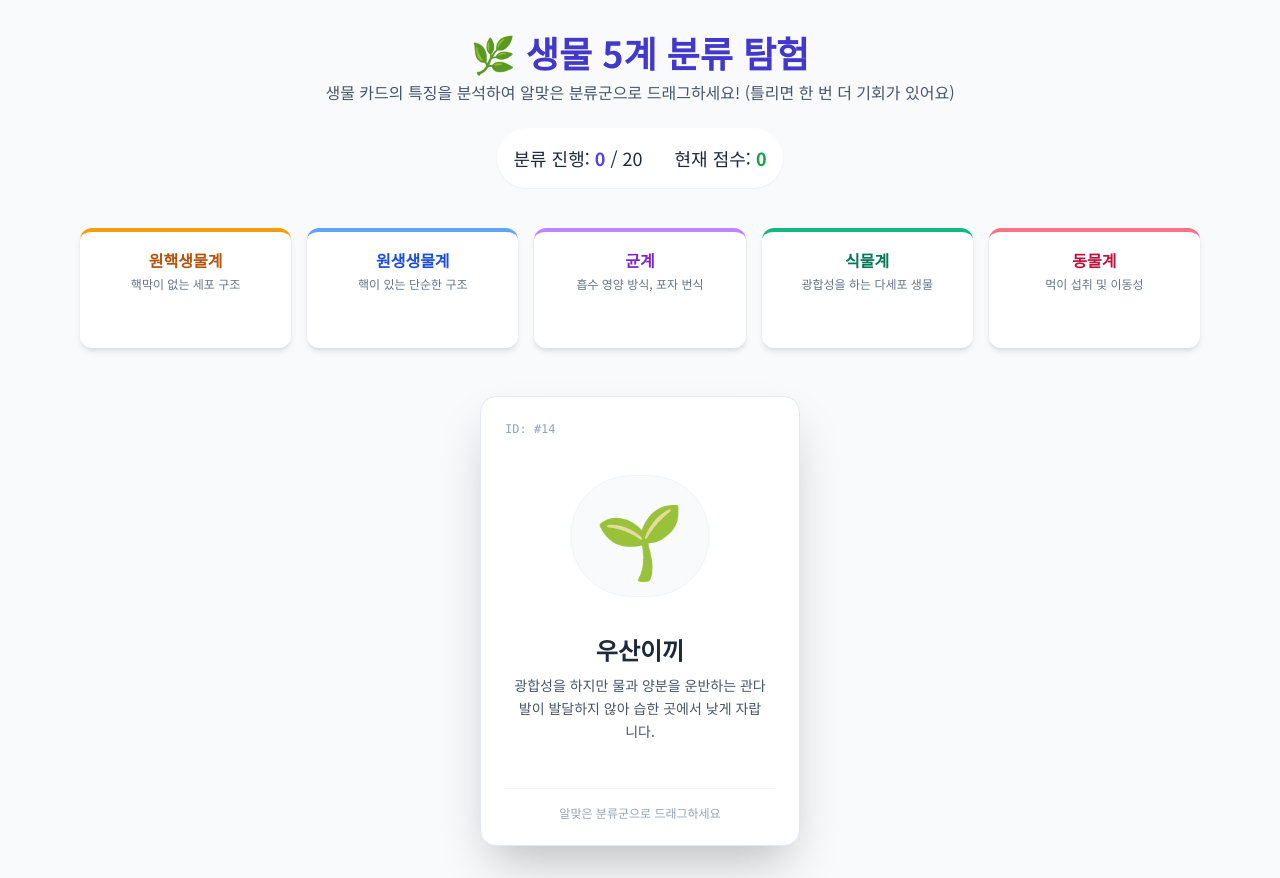
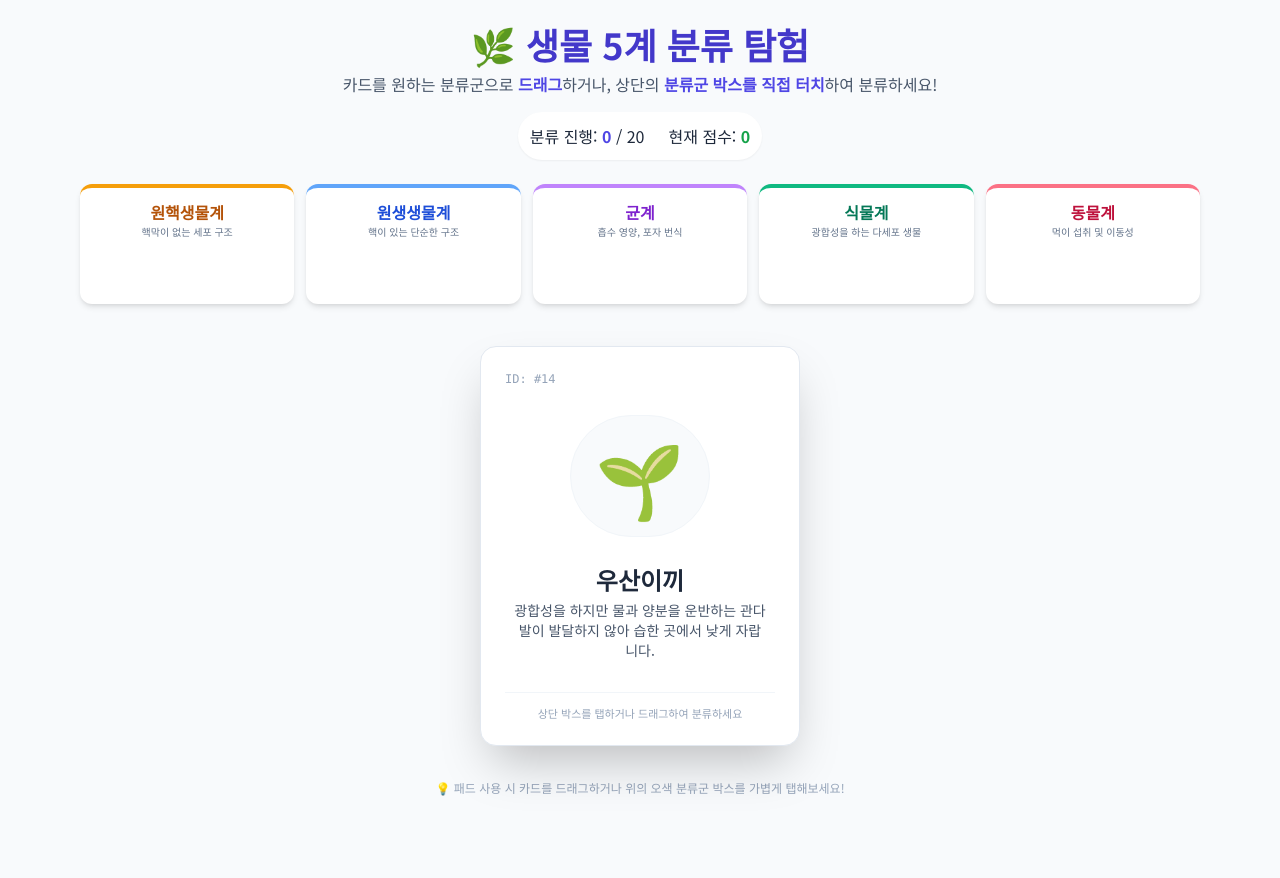
Before and after one commit to biotkong/-, a plain HTML site: page index.html in a window 1280 px wide. After the commit the page ends 820 px from the top, so only its background shows below. Drawn offline with nearby package versions, Linux system fonts and the light colour scheme.

Commit message:
Update index.html

```diff
--- a/index.html
+++ b/index.html
@@ -11,26 +11,33 @@
         body {
             font-family: 'Noto Sans KR', sans-serif;
             background-color: #f0f4f8;
-            touch-action: manipulation;
+            touch-action: none; /* 패드에서 기본 스크롤/바운스 방지하여 드래그 최적화 */
+            overflow-x: hidden;
         }
 
         .kingdom-slot {
-            transition: all 0.3s ease;
+            transition: all 0.2s ease;
             min-height: 120px;
+        }
+
+        /* 터치 및 마우스 호버 시 피드백 강화 */
+        .kingdom-slot:hover {
+            transform: translateY(-2px);
+            box-shadow: 0 10px 15px -3px rgba(0, 0, 0, 0.1);
+        }
+
+        .kingdom-slot:active {
+            transform: scale(0.98);
         }
 
         .kingdom-slot.drag-over {
             background-color: #e2e8f0;
-            transform: scale(1.02);
+            transform: scale(1.04);
             border: 2px dashed #4a5568;
         }
 
         .card-animation {
-            transition: transform 0.3s cubic-bezier(0.175, 0.885, 0.32, 1.275), opacity 0.3s ease;
-        }
-
-        .card-animation:hover {
-            transform: translateY(-5px);
+            transition: transform 0.1s ease, opacity 0.3s ease;
         }
 
         .shake {
@@ -43,87 +50,80 @@
             30%, 50%, 70% { transform: translate3d(-4px, 0, 0); }
             40%, 60% { transform: translate3d(4px, 0, 0); }
         }
-
-        @keyframes success-pulse {
-            0% { background-color: transparent; }
-            50% { background-color: #48bb78; }
-            100% { background-color: transparent; }
-        }
     </style>
 </head>
-<body class="bg-slate-50 text-slate-800">
+<body class="bg-slate-50 text-slate-800 select-none">
 
-    <div class="max-w-6xl mx-auto px-4 py-8">
+    <div class="max-w-6xl mx-auto px-4 py-6">
         <!-- Header -->
-        <header class="text-center mb-10">
-            <h1 class="text-4xl font-bold text-indigo-700 mb-2">🌿 생물 5계 분류 탐험</h1>
-            <p class="text-slate-600">생물 카드의 특징을 분석하여 알맞은 분류군으로 드래그하세요! (틀리면 한 번 더 기회가 있어요)</p>
+        <header class="text-center mb-6">
+            <h1 class="text-3xl md:text-4xl font-bold text-indigo-700 mb-2">🌿 생물 5계 분류 탐험</h1>
+            <p class="text-slate-600 text-sm md:text-base">
+                카드를 원하는 분류군으로 <span class="font-bold text-indigo-600">드래그</span>하거나,
+                상단의 <span class="font-bold text-indigo-600">분류군 박스를 직접 터치</span>하여 분류하세요!
+            </p>
 
-            <div class="mt-6 flex justify-center gap-8 items-center bg-white p-4 rounded-full shadow-sm inline-flex mx-auto">
-                <div class="text-lg">분류 진행: <span id="completed-count" class="font-bold text-indigo-600">0</span> / 20</div>
-                <div class="text-lg">현재 점수: <span id="score" class="font-bold text-green-600">0</span></div>
+            <div class="mt-4 flex justify-center gap-6 items-center bg-white p-3 rounded-full shadow-sm inline-flex mx-auto">
+                <div class="text-sm md:text-base">분류 진행: <span id="completed-count" class="font-bold text-indigo-600">0</span> / 20</div>
+                <div class="text-sm md:text-base">현재 점수: <span id="score" class="font-bold text-green-600">0</span></div>
             </div>
         </header>
 
-        <div class="grid grid-cols-1 lg:grid-cols-5 gap-4 mb-12">
-            <!-- Kingdom Buckets -->
-            <div id="monera" class="kingdom-slot bg-white p-4 rounded-xl shadow-md border-t-4 border-amber-500 text-center" data-kingdom="원핵생물계">
-                <h2 class="font-bold text-amber-700 mb-1">원핵생물계</h2>
-                <p class="text-xs text-slate-500 mb-3">핵막이 없는 세포 구조</p>
+        <!-- Kingdom Buckets (이제 클릭/탭이 가능하도록 설계됨) -->
+        <div class="grid grid-cols-2 md:grid-cols-5 gap-3 mb-8">
+            <div id="monera" class="kingdom-slot bg-white p-3 rounded-xl shadow-md border-t-4 border-amber-500 text-center cursor-pointer active:bg-amber-50" data-kingdom="원핵생물계">
+                <h2 class="font-bold text-amber-700 text-sm md:text-base">원핵생물계</h2>
+                <p class="text-[10px] text-slate-500 mb-2">핵막이 없는 세포 구조</p>
                 <div class="flex flex-wrap justify-center gap-1" id="slot-monera"></div>
             </div>
 
-            <div id="protista" class="kingdom-slot bg-white p-4 rounded-xl shadow-md border-t-4 border-blue-400 text-center" data-kingdom="원생생물계">
-                <h2 class="font-bold text-blue-700 mb-1">원생생물계</h2>
-                <p class="text-xs text-slate-500 mb-3">핵이 있는 단순한 구조</p>
+            <div id="protista" class="kingdom-slot bg-white p-3 rounded-xl shadow-md border-t-4 border-blue-400 text-center cursor-pointer active:bg-blue-50" data-kingdom="원생생물계">
+                <h2 class="font-bold text-blue-700 text-sm md:text-base">원생생물계</h2>
+                <p class="text-[10px] text-slate-500 mb-2">핵이 있는 단순한 구조</p>
                 <div class="flex flex-wrap justify-center gap-1" id="slot-protista"></div>
             </div>
 
-            <div id="fungi" class="kingdom-slot bg-white p-4 rounded-xl shadow-md border-t-4 border-purple-400 text-center" data-kingdom="균계">
-                <h2 class="font-bold text-purple-700 mb-1">균계</h2>
-                <p class="text-xs text-slate-500 mb-3">흡수 영양 방식, 포자 번식</p>
+            <div id="fungi" class="kingdom-slot bg-white p-3 rounded-xl shadow-md border-t-4 border-purple-400 text-center cursor-pointer active:bg-purple-50" data-kingdom="균계">
+                <h2 class="font-bold text-purple-700 text-sm md:text-base">균계</h2>
+                <p class="text-[10px] text-slate-500 mb-2">흡수 영양, 포자 번식</p>
                 <div class="flex flex-wrap justify-center gap-1" id="slot-fungi"></div>
             </div>
 
-            <div id="plantae" class="kingdom-slot bg-white p-4 rounded-xl shadow-md border-t-4 border-emerald-500 text-center" data-kingdom="식물계">
-                <h2 class="font-bold text-emerald-700 mb-1">식물계</h2>
-                <p class="text-xs text-slate-500 mb-3">광합성을 하는 다세포 생물</p>
+            <div id="plantae" class="kingdom-slot bg-white p-3 rounded-xl shadow-md border-t-4 border-emerald-500 text-center cursor-pointer active:bg-emerald-50" data-kingdom="식물계">
+                <h2 class="font-bold text-emerald-700 text-sm md:text-base">식물계</h2>
+                <p class="text-[10px] text-slate-500 mb-2">광합성을 하는 다세포 생물</p>
                 <div class="flex flex-wrap justify-center gap-1" id="slot-plantae"></div>
             </div>
 
-            <div id="animalia" class="kingdom-slot bg-white p-4 rounded-xl shadow-md border-t-4 border-rose-400 text-center" data-kingdom="동물계">
-                <h2 class="font-bold text-rose-700 mb-1">동물계</h2>
-                <p class="text-xs text-slate-500 mb-3">먹이 섭취 및 이동성</p>
+            <div id="animalia" class="kingdom-slot bg-white p-3 rounded-xl shadow-md border-t-4 border-rose-400 text-center cursor-pointer active:bg-rose-50" data-kingdom="동물계">
+                <h2 class="font-bold text-rose-700 text-sm md:text-base">동물계</h2>
+                <p class="text-[10px] text-slate-500 mb-2">먹이 섭취 및 이동성</p>
                 <div class="flex flex-wrap justify-center gap-1" id="slot-animalia"></div>
             </div>
         </div>
 
         <!-- Current Card Display -->
-        <div class="flex justify-center items-center relative min-h-[400px]">
-            <div id="game-complete" class="hidden text-center p-10 bg-white rounded-3xl shadow-xl max-w-md">
+        <div class="flex justify-center items-center relative min-h-[380px] md:min-h-[420px]">
+            <div id="game-complete" class="hidden text-center p-8 bg-white rounded-3xl shadow-xl max-w-md mx-4 z-10">
                 <div class="text-6xl mb-4">🏆</div>
                 <h2 class="text-2xl font-bold mb-2">탐험 완료!</h2>
                 <p id="final-result" class="mb-6"></p>
                 <button onclick="location.reload()" class="bg-indigo-600 text-white px-8 py-3 rounded-full font-bold hover:bg-indigo-700 transition">다시 도전하기</button>
             </div>
 
-            <div id="card-container" class="relative w-80 h-[450px]">
+            <div id="card-container" class="relative w-72 h-[380px] md:w-80 md:h-[400px]">
                 <!-- Cards will be injected here via JS -->
             </div>
         </div>
 
-        <!-- Mobile Controls -->
-        <div class="mt-12 lg:hidden flex flex-wrap justify-center gap-2">
-            <button onclick="mobileClassify('원핵생물계')" class="bg-amber-100 px-4 py-2 rounded-lg text-amber-800 font-bold border border-amber-300">원핵</button>
-            <button onclick="mobileClassify('원생생물계')" class="bg-blue-100 px-4 py-2 rounded-lg text-blue-800 font-bold border border-blue-300">원생</button>
-            <button onclick="mobileClassify('균계')" class="bg-purple-100 px-4 py-2 rounded-lg text-purple-800 font-bold border border-purple-300">균계</button>
-            <button onclick="mobileClassify('식물계')" class="bg-emerald-100 px-4 py-2 rounded-lg text-emerald-800 font-bold border border-emerald-300">식물</button>
-            <button onclick="mobileClassify('동물계')" class="bg-rose-100 px-4 py-2 rounded-lg text-rose-800 font-bold border border-rose-300">동물</button>
+        <!-- Touch Hint for Mobile/Pads -->
+        <div class="text-center text-xs text-slate-400 mt-6">
+            💡 패드 사용 시 카드를 드래그하거나 위의 오색 분류군 박스를 가볍게 탭해보세요!
         </div>
     </div>
 
     <!-- Message Toast -->
-    <div id="toast" class="fixed bottom-10 left-1/2 -translate-x-1/2 px-6 py-3 rounded-full text-white font-bold opacity-0 transition-opacity duration-300 pointer-events-none z-50"></div>
+    <div id="toast" class="fixed bottom-6 left-1/2 -translate-x-1/2 px-6 py-3 rounded-full text-white font-bold opacity-0 transition-opacity duration-300 pointer-events-none z-50 text-center text-sm shadow-lg"></div>
 
     <script>
         const speciesData = [
@@ -172,7 +172,7 @@
         function initGame() {
             deck = [...speciesData].sort(() => Math.random() - 0.5);
             renderNextCard();
-            setupDragAndDrop();
+            setupInteractions();
         }
 
         function renderNextCard() {
@@ -186,19 +186,13 @@
             cardContainer.innerHTML = '';
 
             const card = document.createElement('div');
-            card.className = "absolute inset-0 bg-white rounded-2xl shadow-2xl p-6 flex flex-col items-center justify-between border border-slate-200 card-animation cursor-grab active:cursor-grabbing";
+            card.className = "absolute inset-0 bg-white rounded-2xl shadow-2xl p-6 flex flex-col items-center justify-between border border-slate-200 card-animation cursor-grab active:cursor-grabbing select-none";
             card.draggable = true;
             card.id = `card-${currentCard.id}`;
 
             updateCardContent(card);
-
-            card.addEventListener('dragstart', (e) => {
-                card.classList.add('opacity-50');
-            });
-
-            card.addEventListener('dragend', () => {
-                card.classList.remove('opacity-50');
-            });
+            setupTouchEvents(card);
+            setupDesktopDragEvents(card);
 
             cardContainer.appendChild(card);
         }
@@ -209,21 +203,87 @@
                     <span class="text-slate-400">ID: #${currentCard.id.toString().padStart(2, '0')}</span>
                     ${isSecondTry ? '<span class="bg-amber-100 text-amber-700 px-2 py-0.5 rounded-full font-bold">재도전 기회!</span>' : ''}
                 </div>
-                <div class="text-7xl my-4 p-6 bg-slate-50 rounded-full border border-slate-100 transition-transform ${isSecondTry ? 'scale-90' : ''}">${currentCard.icon}</div>
-                <div class="text-center overflow-y-auto px-2">
-                    <h3 class="text-2xl font-bold text-slate-800 mb-2">${currentCard.name}</h3>
-                    <p class="text-slate-600 leading-relaxed text-sm">${currentCard.feature}</p>
+                <div class="text-6xl md:text-7xl my-3 p-5 md:p-6 bg-slate-50 rounded-full border border-slate-100 transition-transform ${isSecondTry ? 'scale-90' : ''}">${currentCard.icon}</div>
+                <div class="text-center overflow-y-auto px-2 max-h-[160px]">
+                    <h3 class="text-xl md:text-2xl font-bold text-slate-800 mb-1">${currentCard.name}</h3>
+                    <p class="text-slate-600 leading-relaxed text-xs md:text-sm">${currentCard.feature}</p>
                 </div>
-                <div class="w-full mt-6 pt-4 border-t border-slate-100 text-center text-xs text-slate-400 font-medium">
-                    알맞은 분류군으로 드래그하세요
+                <div class="w-full mt-4 pt-3 border-t border-slate-100 text-center text-[11px] text-slate-400 font-medium">
+                    상단 박스를 탭하거나 드래그하여 분류하세요
                 </div>
             `;
         }
 
-        function setupDragAndDrop() {
+        // 데스크톱 드래그 앤 드롭 설정
+        function setupDesktopDragEvents(card) {
+            card.addEventListener('dragstart', (e) => {
+                card.classList.add('opacity-50');
+            });
+
+            card.addEventListener('dragend', () => {
+                card.classList.remove('opacity-50');
+            });
+        }
+
+        // 모바일 및 패드용 터치 드래그 이벤트 (바닐라 JS 완벽 구현)
+        function setupTouchEvents(card) {
+            let startX = 0;
+            let startY = 0;
+            let currentX = 0;
+            let currentY = 0;
+            let isDragging = false;
+
+            card.addEventListener('touchstart', (e) => {
+                const touch = e.touches[0];
+                startX = touch.clientX;
+                startY = touch.clientY;
+                isDragging = true;
+
+                card.style.transition = 'none';
+                card.classList.add('scale-95');
+            }, { passive: true });
+
+            card.addEventListener('touchmove', (e) => {
+                if (!isDragging) return;
+                const touch = e.touches[0];
+                currentX = touch.clientX - startX;
+                currentY = touch.clientY - startY;
+
+                // 드래그 방향에 맞춰 약간 회전 효과(Tinder 스타일)를 주어 재미를 더합니다.
+                const rotation = currentX * 0.08;
+                card.style.transform = `translate(${currentX}px, ${currentY}px) rotate(${rotation}deg)`;
+            }, { passive: true });
+
+            card.addEventListener('touchend', (e) => {
+                if (!isDragging) return;
+                isDragging = false;
+
+                card.classList.remove('scale-95');
+                card.style.transition = 'transform 0.3s cubic-bezier(0.175, 0.885, 0.32, 1.275), opacity 0.3s ease';
+
+                const touch = e.changedTouches[0];
+                // 손가락을 뗀 좌표에 위치한 요소를 탐색합니다.
+                const targetElement = document.elementFromPoint(touch.clientX, touch.clientY);
+
+                // 해당 요소가 분류군 슬롯(.kingdom-slot) 안이거나 그 자체인지 확인합니다.
+                const slot = targetElement ? targetElement.closest('.kingdom-slot') : null;
+
+                if (slot) {
+                    const targetKingdom = slot.dataset.kingdom;
+                    processClassification(targetKingdom);
+                } else {
+                    // 원래 위치로 원복
+                    card.style.transform = 'translate(0px, 0px) rotate(0deg)';
+                }
+            });
+        }
+
+        // 공통 이벤트 및 클릭/탭 분류 연동
+        function setupInteractions() {
             const slots = document.querySelectorAll('.kingdom-slot');
 
             slots.forEach(slot => {
+                // PC 마우스 드래그 오버용
                 slot.addEventListener('dragover', (e) => {
                     e.preventDefault();
                     slot.classList.add('drag-over');
@@ -239,12 +299,19 @@
                     const targetKingdom = slot.dataset.kingdom;
                     processClassification(targetKingdom);
                 });
+
+                // ★ 태블릿/PC 모두 지원하는 탭/클릭 이벤트 추가
+                slot.addEventListener('click', () => {
+                    if (!currentCard) return;
+                    processClassification(slot.dataset.kingdom);
+                });
             });
         }
 
         function processClassification(targetKingdom) {
             const isCorrect = targetKingdom === currentCard.kingdom;
             const cardEl = document.querySelector('.card-animation');
+            if (!cardEl) return;
 
             if (isCorrect) {
                 const points = isSecondTry ? 5 : 10;
@@ -252,7 +319,7 @@
                 showToast(`✅ 정답! (+${points}점)`, "bg-green-500");
                 addToSlot(currentCard);
 
-                cardEl.style.transform = 'scale(0) translateY(-100px)';
+                cardEl.style.transform = 'scale(0) translateY(-120px)';
                 cardEl.style.opacity = '0';
 
                 completed++;
@@ -267,6 +334,8 @@
                     setTimeout(() => {
                         cardEl.classList.remove('shake');
                         updateCardContent(cardEl);
+                        // 제자리로 복구
+                        cardEl.style.transform = 'translate(0px, 0px) rotate(0deg)';
                     }, 500);
                 } else {
                     showToast(`❌ 아쉽네요! 정답은 [${currentCard.kingdom}]입니다.`, "bg-rose-500");
@@ -279,11 +348,6 @@
                     setTimeout(renderNextCard, 500);
                 }
             }
-        }
-
-        function mobileClassify(kingdom) {
-            if (!currentCard) return;
-            processClassification(kingdom);
         }
 
         function addToSlot(species) {
@@ -308,7 +372,7 @@
 
         function showToast(msg, colorClass) {
             toast.innerText = msg;
-            toast.className = `fixed bottom-10 left-1/2 -translate-x-1/2 px-6 py-3 rounded-full text-white font-bold transition-opacity duration-300 pointer-events-none z-50 ${colorClass} opacity-100`;
+            toast.className = `fixed bottom-6 left-1/2 -translate-x-1/2 px-6 py-3 rounded-full text-white font-bold transition-opacity duration-300 pointer-events-none z-50 shadow-lg ${colorClass} opacity-100`;
 
             setTimeout(() => {
                 toast.classList.replace('opacity-100', 'opacity-0');
```
